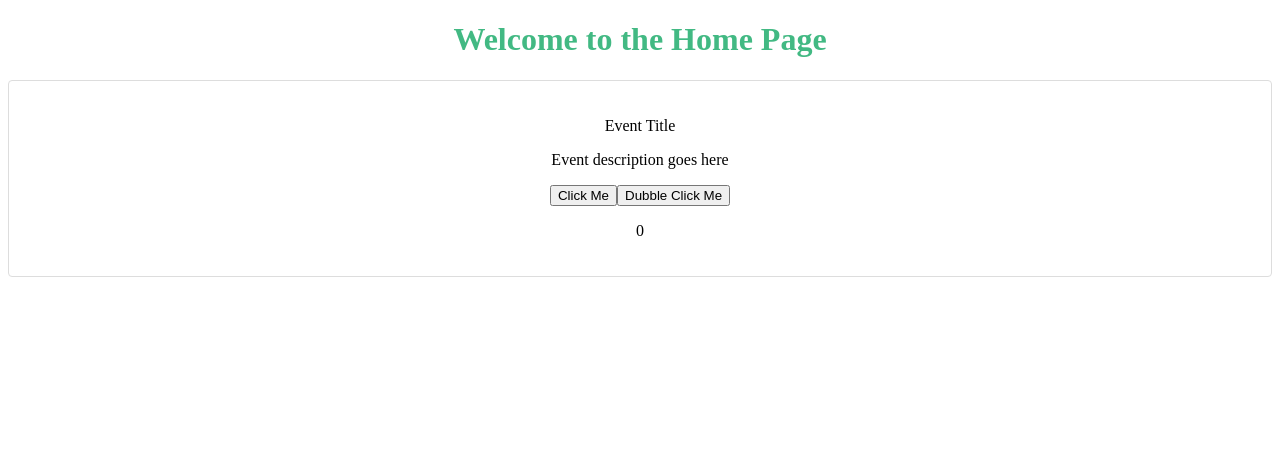
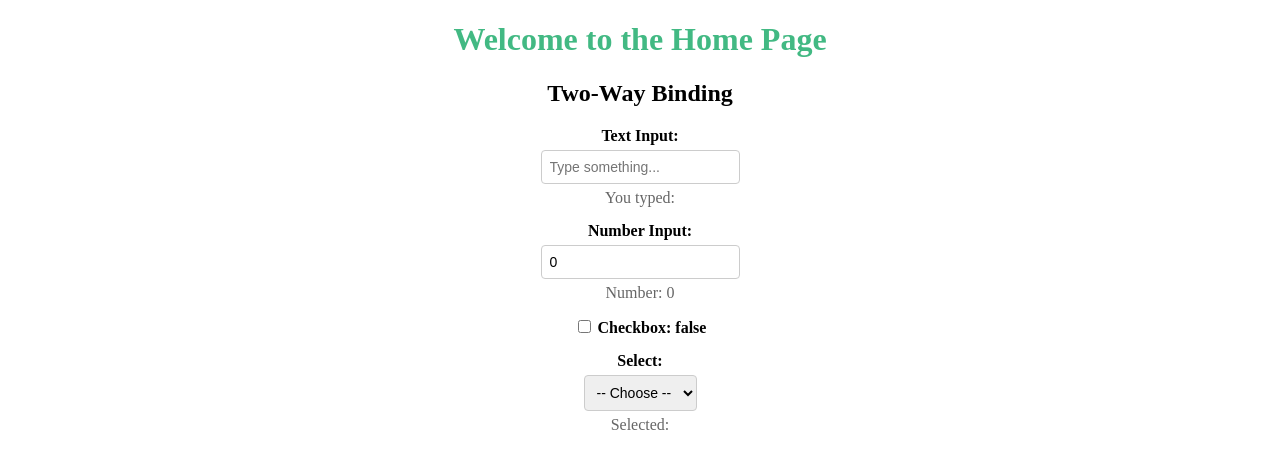
Before and after one commit to Manojkumar354/Vue-JS, a Vue app: page / in a window 1280 px wide. Shown: the top 468 px of the page. Built offline with nearby package versions, Linux system fonts and the light colour scheme.

Commit message:
add new component two-way binding TwoWayBinding to handle two way event.

```diff
--- a/src/App.vue
+++ b/src/App.vue
@@ -1,23 +1,20 @@
 <template>
 
 <HomeComponent/>
-<!-- <BodyComponent/> -->
- <EventComponent></EventComponent>
-
+<TwoWayBinding/>
 </template>
 
 <script>
 
-import EventComponent from './components/EventComponent.vue';
 import HomeComponent from './components/HomeComponent.vue';
-// import BodyComponent from './components/BodyComponent.vue';
+import TwoWayBinding from './components/TwoWayBinding.vue';
+
 
 export default {
     name: 'App',
     components: {
         HomeComponent,
-        EventComponent,
-        // BodyComponent
+        TwoWayBinding
     }
 }
 </script>
--- /dev/null
+++ b/src/components/TwoWayBinding.vue
@@ -0,0 +1,81 @@
+<template>
+    <div class="two-way-binding">
+        <h2>Two-Way Binding</h2>
+
+        <div class="input-group">
+            <label for="text-input">Text Input:</label>
+            <input id="text-input" v-model="message" type="text" placeholder="Type something...">
+            <p>You typed: {{ message }}</p>
+        </div>
+
+        <div class="input-group">
+            <label for="number-input">Number Input:</label>
+            <input id="number-input" v-model.number="count" type="number">
+            <p>Number: {{ count }}</p>
+        </div>
+
+        <div class="input-group">
+            <label for="checkbox">
+                <input id="checkbox" v-model="isChecked" type="checkbox">
+                Checkbox: {{ isChecked }}
+            </label>
+        </div>
+
+        <div class="input-group">
+            <label for="select">Select:</label>
+            <select id="select" v-model="selectedOption">
+                <option value="">-- Choose --</option>
+                <option value="vue">Vue</option>
+                <option value="react">React</option>
+                <option value="angular">Angular</option>
+            </select>
+            <p>Selected: {{ selectedOption }}</p>
+        </div>
+    </div>
+</template>
+
+<script>
+export default {
+    name: 'TwoWayBinding',
+    data() {
+        return {
+            message: '',
+            count: 0,
+            isChecked: false,
+            selectedOption: ''
+        };
+    }
+};
+</script>
+
+<style scoped>
+.two-way-binding {
+    /* max-width: 500px; */
+    margin: 20px;
+    text-align: center;
+}
+
+.input-group {
+    margin: 15px 0;
+}
+
+label {
+    display: block;
+    margin-bottom: 5px;
+    font-weight: bold;
+}
+
+input[type="text"],
+input[type="number"],
+select {
+    padding: 8px;
+    border: 1px solid #ccc;
+    border-radius: 4px;
+    font-size: 14px;
+}
+
+p {
+    margin: 5px 0 0 0;
+    color: #666;
+}
+</style>
```
